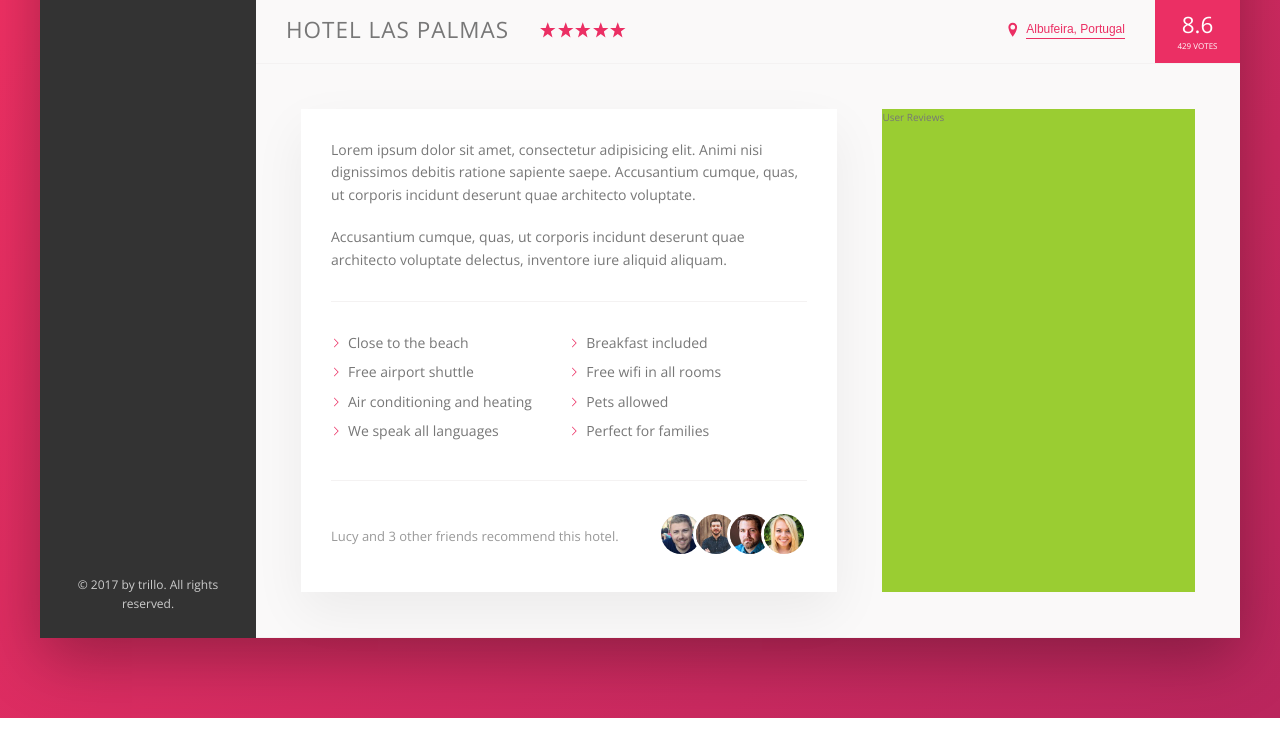
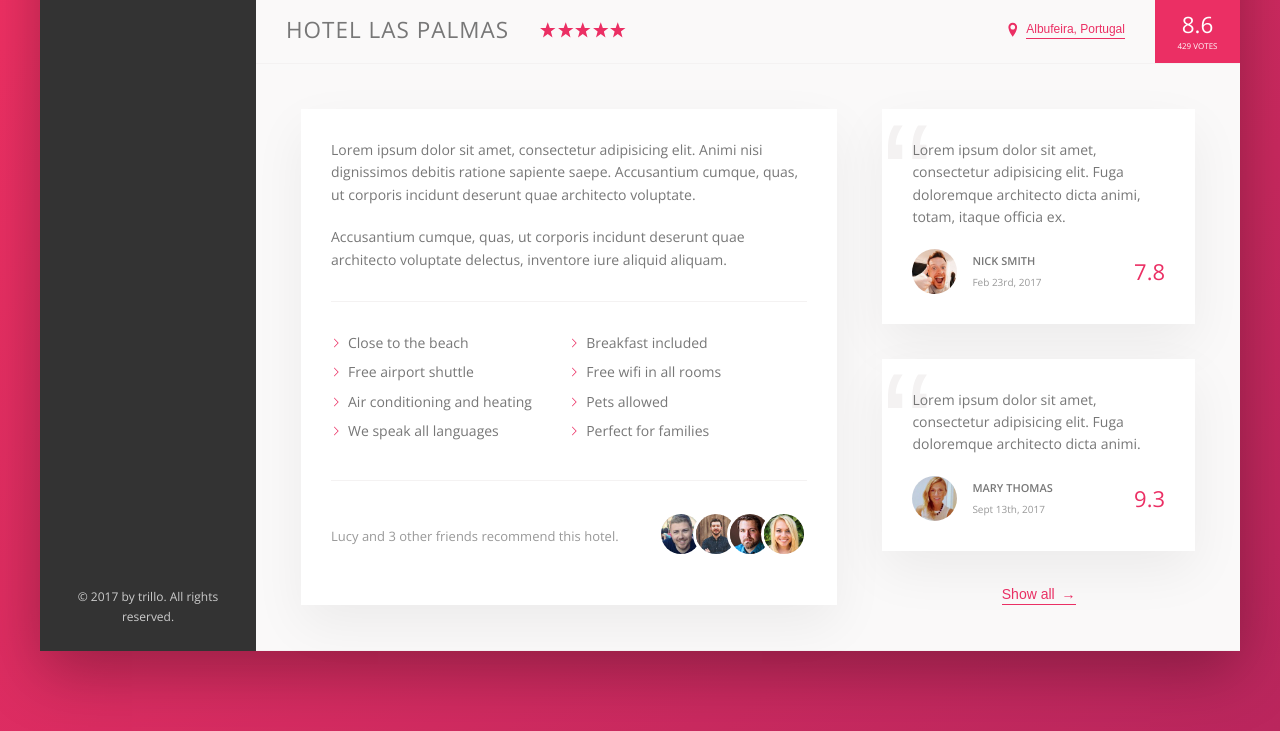
Before and after one commit to podenborg/advanced-css-trillo, a website: page index.html in a window 1280 px wide. Shown: the part 538-1269 px from the top of the page. Drawn offline with nearby package versions, Linux system fonts and the light colour scheme.

Commit message:
Build User Reviews section

```diff
--- a/index.html
+++ b/index.html
@@ -170,7 +170,34 @@
                         </div>
 
                         <div class="user-reviews">
-                            User Reviews
+                            <figure class="review">
+                                <blockquote class="review__text">
+                                    Lorem ipsum dolor sit amet, consectetur adipisicing elit. Fuga doloremque architecto dicta animi, totam, itaque officia ex.
+                                </blockquote>
+                                <figcaption class="review__user">
+                                    <img src="img/user-1.jpg" alt="User 1" class="review__photo">
+                                    <div class="review__user-box">
+                                        <p class="review__user-name">Nick Smith</p>
+                                        <p class="review__user-date">Feb 23rd, 2017</p>
+                                    </div>
+                                    <div class="review__rating">7.8</div>
+                                </figcaption>
+                            </figure>
+                            <figure class="review">
+                                <blockquote class="review__text">
+                                    Lorem ipsum dolor sit amet, consectetur adipisicing elit. Fuga doloremque architecto dicta animi.
+                                </blockquote>
+                                <figcaption class="review__user">
+                                    <img src="img/user-2.jpg" alt="User 2" class="review__photo">
+                                    <div class="review__user-box">
+                                        <p class="review__user-name">Mary Thomas</p>
+                                        <p class="review__user-date">Sept 13th, 2017</p>
+                                    </div>
+                                    <div class="review__rating">9.3</div>
+                                </figcaption>
+                            </figure>
+
+                            <button class="btn-inline">Show all <span>&rarr;</span></button>
                         </div>
                     </div>
 
--- a/sass/_component.scss
+++ b/sass/_component.scss
@@ -267,8 +267,17 @@
   cursor: pointer;
   transition: all .2s;
 
+  & span {
+    margin-left: 3px;
+    transition: margin-left .2s;
+  }
+
   &:hover {
     color: var(--color-grey-dark-1);
+
+    span {
+      margin-left: 8px;
+    }
   }
 
   &:focus {
@@ -361,3 +370,67 @@
     }
   }
 }
+
+
+///////////////////////////
+// REVIEW
+.review {
+  background-color: white;
+  box-shadow: var(--shadow-light);
+  padding: 3rem;
+  margin-bottom: 3.5rem;
+  position: relative;
+  overflow: hidden;
+
+  &__text {
+    margin-bottom: 2rem;
+    z-index: 10;
+    position: relative;
+  }
+
+  &__user {
+    display: flex;
+    align-items: center;
+  }
+
+  &__photo {
+    height: 4.5rem;
+    width: 4.5rem;
+    border-radius: 50%;
+    margin-right: 1.5rem;
+  }
+
+  &__user-box {
+    margin-right: auto;
+  }
+
+  &__user-name {
+    font-size: 1.1rem;
+    font-weight: 600;
+    text-transform: uppercase;
+    margin-bottom: .4rem;
+  }
+
+  &__user-date {
+    font-size: 1rem;
+    color: var(--color-grey-dark-3);
+  }
+
+  &__rating {
+    color: var(--color-primary);
+    font-size: 2.2rem;
+    font-weight: 300;
+  }
+
+  &::before {
+    content: "\201C";
+    position: absolute;
+    top: -.75rem;
+    left: 0;
+    line-height: 1;
+    font-size: 15rem;
+    color: var(--color-grey-light-2);
+    font-family: sans-serif;
+    z-index: 1;
+  }
+}
--- a/sass/_layout.scss
+++ b/sass/_layout.scss
@@ -37,6 +37,7 @@
 }
 
 .detail {
+  font-size: 1.4rem;
   display: flex;
   padding: 4.5rem;
   background-color: var(--color-grey-light-1);
@@ -44,7 +45,6 @@
 }
 
 .description {
-  font-size: 1.4rem;
   background-color: white;
   box-shadow: var(--shadow-light);
   padding: 3rem;
@@ -53,6 +53,9 @@
 }
 
 .user-reviews {
-  background-color: yellowgreen;
   flex: 1;
+
+  display: flex;
+  flex-direction: column;
+  align-items: center;
 }
```
Also changed, not shown: css/style.css.
